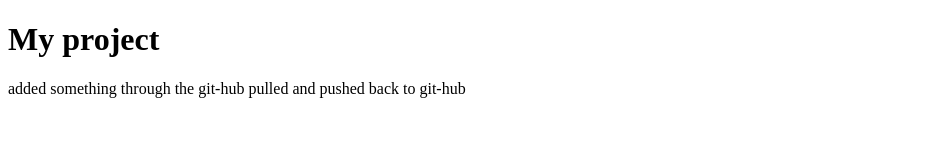
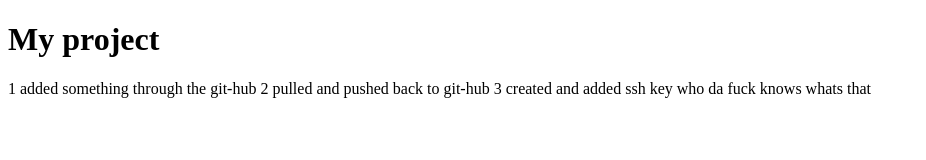
Before and after one commit to KosSerzh/Kos-FE-MA, a plain HTML site: page index.html in a window 1280 px wide. Shown: the whole page, without its empty margins (0-926 px from the left). Drawn offline with Linux system fonts and the light colour scheme.

Commit message:
was ssh key added

```diff
--- a/index.html
+++ b/index.html
@@ -8,8 +8,9 @@
 </head>
 <body>
   <h1>My project </h1>
-  added something through the git-hub
-  pulled and pushed back to git-hub
+  1 added something through the git-hub
+  2 pulled and pushed back to git-hub
+  3 created and added ssh key who da fuck knows whats that
 
 </body>
 </html>
```
